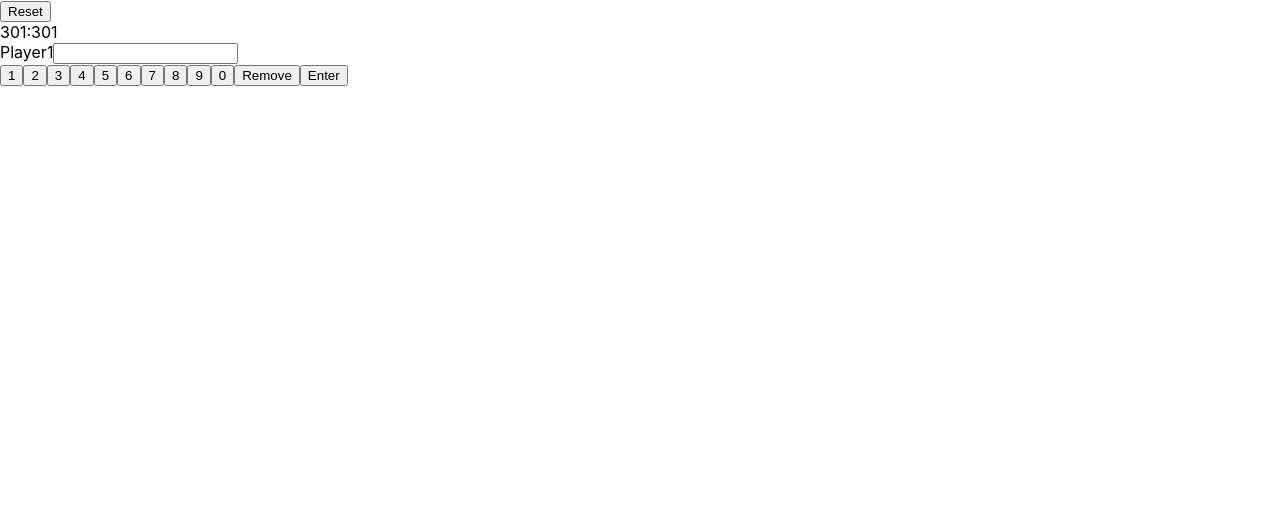
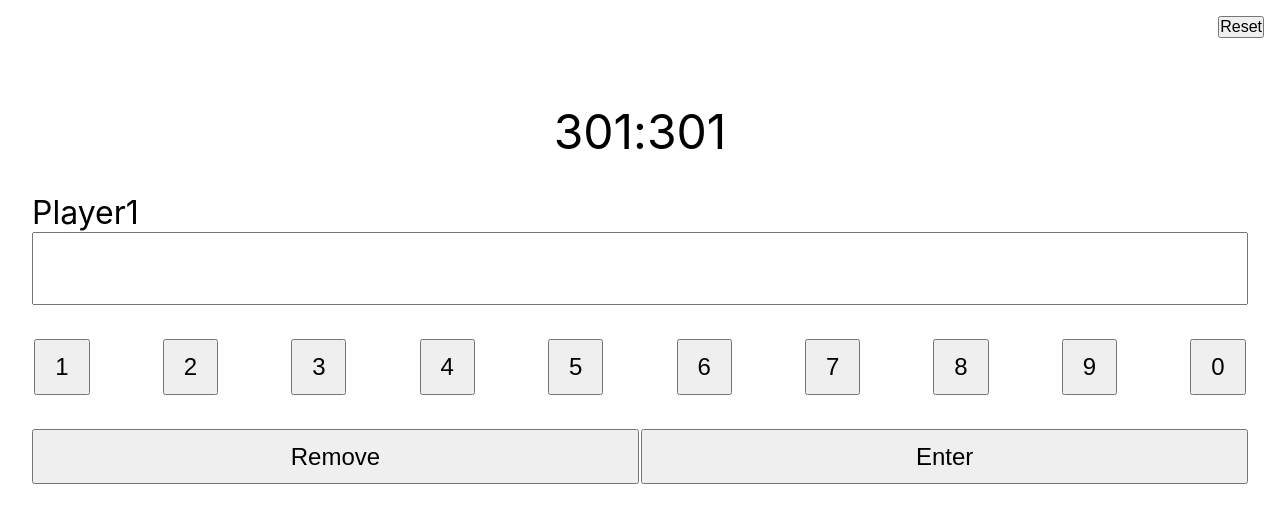
Before and after one commit to stsh89/darts-scoreboard, a React (Create React App) app: page / in a window 1280 px wide. Shown: the top 522 px of the page. Built offline with nearby package versions, Linux system fonts and the light colour scheme.

Commit message:
Add basic styles

```diff
--- a/src/App.css
+++ b/src/App.css
@@ -1,44 +1,82 @@
-main {
-  align-content: center;
-  box-sizing: border-box;
-  display: grid;
-  font-family: 'SF Pro Text', 'SF Pro Icons', 'Helvetica Neue', 'Helvetica',
-    'Arial', sans-serif;
-  hyphens: auto;
-  line-height: 1.65;
-  margin: 0 auto;
-  max-width: 680px;
-  min-height: 100vh;
-  padding: 72px 0;
-  text-align: center;
+* {
+  margin: 0;
+  padding: 0;
 }
-h1 {
-  font-size: 45px;
+
+.score {
+  display: flex;
+  justify-content: center;
+  font-size: 3em;
+  margin-top: 1em;
 }
-h2 {
-  margin-top: 1.5em;
+
+.score__player1 {
+  width: 33%;
+  text-align: right;
 }
-p {
-  font-size: 16px;
+
+.score__player2 {
+  width: 33%;
 }
-a {
-  border-bottom: 1px solid white;
-  color: #0076ff;
-  cursor: pointer;
-  text-decoration: none;
-  transition: all 0.2s ease;
+
+.score-input {
+  display: flex;
+  flex-direction: column;
+  margin: 2em;
 }
-a:hover {
-  border-bottom: 1px solid #0076ff;
+
+.score-input__label {
+  font-size: 2em;
 }
-code,
-pre {
-  color: #d400ff;
-  font-family: Menlo, Monaco, Lucida Console, Liberation Mono, DejaVu Sans Mono,
-    Bitstream Vera Sans Mono, Courier New, monospace, serif;
-  font-size: 0.92em;
+
+.score-input__value {
+  padding: 0.5em;
+  font-size: 2em;
 }
-code:before,
-code:after {
-  content: '\`';
+
+.game-menu {
+  display: flex;
+  flex-direction: row-reverse;
 }
+
+.button-groups {
+}
+
+.number-buttons-group {
+  display: flex;
+  flex-wrap: wrap;
+  margin: 2em;
+  justify-content: space-between;
+}
+
+.control-buttons-group {
+  display: flex;
+  justify-content: space-between;
+  margin: 2em;
+}
+
+.button {
+  font-size: 1.5em;
+}
+
+.button--reset {
+  margin: 1em;
+  font-size: 1em;
+}
+
+.button--number {
+  width: 2.3em;
+  height: 2.3em;
+  margin: 0.1em;
+}
+
+.button--remove {
+  height: 2.3em;
+  width: 100%;
+}
+
+.button--enter {
+  height: 2.3em;
+  width: 100%;
+  margin-left: 0.1em;
+}
--- a/src/Scoreboard.js
+++ b/src/Scoreboard.js
@@ -9,21 +9,26 @@ export default function Scoreboard() {
   const [scoreInputLabel, setScoreInputLabel] = React.useState('Player1')
   const [scoreInputValue, setScoreInputValue] = React.useState('')
 
-  const numberControlClick = (value) => {
+  const numberButtonClick = (value) => {
     setScoreInputValue(`${scoreInputValue}${value}`)
   }
 
-  const numberControls = [1,2,3,4,5,6,7,8,9,0].map((value) => {
+  const numberButtons = [1,2,3,4,5,6,7,8,9,0].map((value) => {
     return (
-      <button key={`control-${value}`} onClick={numberControlClick.bind(this, value)}>{value}</button>
+      <button
+        className="button button--number"
+        key={`numberButton-${value}`}
+        onClick={numberButtonClick.bind(this, value)}>
+        {value}
+      </button>
     )
   })
 
-  const removeControlClick = () => {
+  const removeButtonClick = () => {
     setScoreInputValue(scoreInputValue.substring(0, scoreInputValue.length - 1))
   }
 
-  const enterControlClick = () => {
+  const enterButtonClick = () => {
     changeTurnWithGuard()
   }
 
@@ -78,26 +83,31 @@ export default function Scoreboard() {
 
   return (
     <div className="scoreboard">
-      <button onClick={reset}>Reset</button>
+      <div className="game-menu">
+        <button className="button button--reset" onClick={reset}>Reset</button>
+      </div>
       <div className="score">
-        <span>{player1Score}</span>
+        <span className="score__player1">{player1Score}</span>
         <span>:</span>
-        <span>{player2Score}</span>
+        <span className="score__player2">{player2Score}</span>
       </div>
       <div className="score-input">
-        <label htmlFor="scoreInput">{scoreInputLabel}</label>
+        <label htmlFor="scoreInput" className="score-input__label">{scoreInputLabel}</label>
         <input
           id="scoreInput"
           type="number"
+          className="score-input__value"
           onKeyDown={setScore}
           value={scoreInputValue}
           onChange={updateScore}
         />
       </div>
-      <div className="controls">
-        {numberControls}
-        <button onClick={removeControlClick}>Remove</button>
-        <button onClick={enterControlClick}>Enter</button>
+      <div className="button-groups">
+        <div className="number-buttons-group">{numberButtons}</div>
+        <div className="control-buttons-group">
+          <button className="button button--remove" onClick={removeButtonClick}>Remove</button>
+          <button className="button button--enter" onClick={enterButtonClick}>Enter</button>
+        </div>
       </div>
     </div>
   )
```
